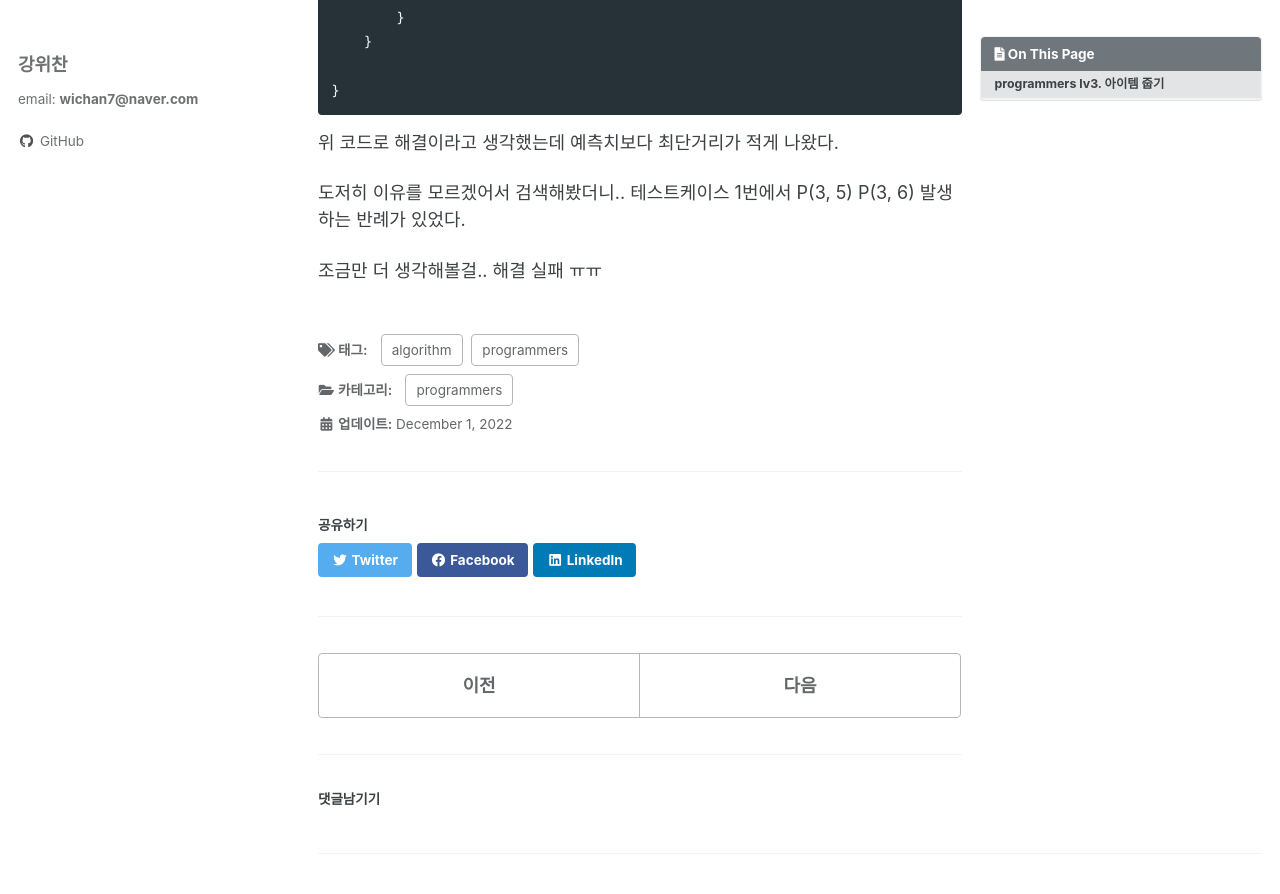
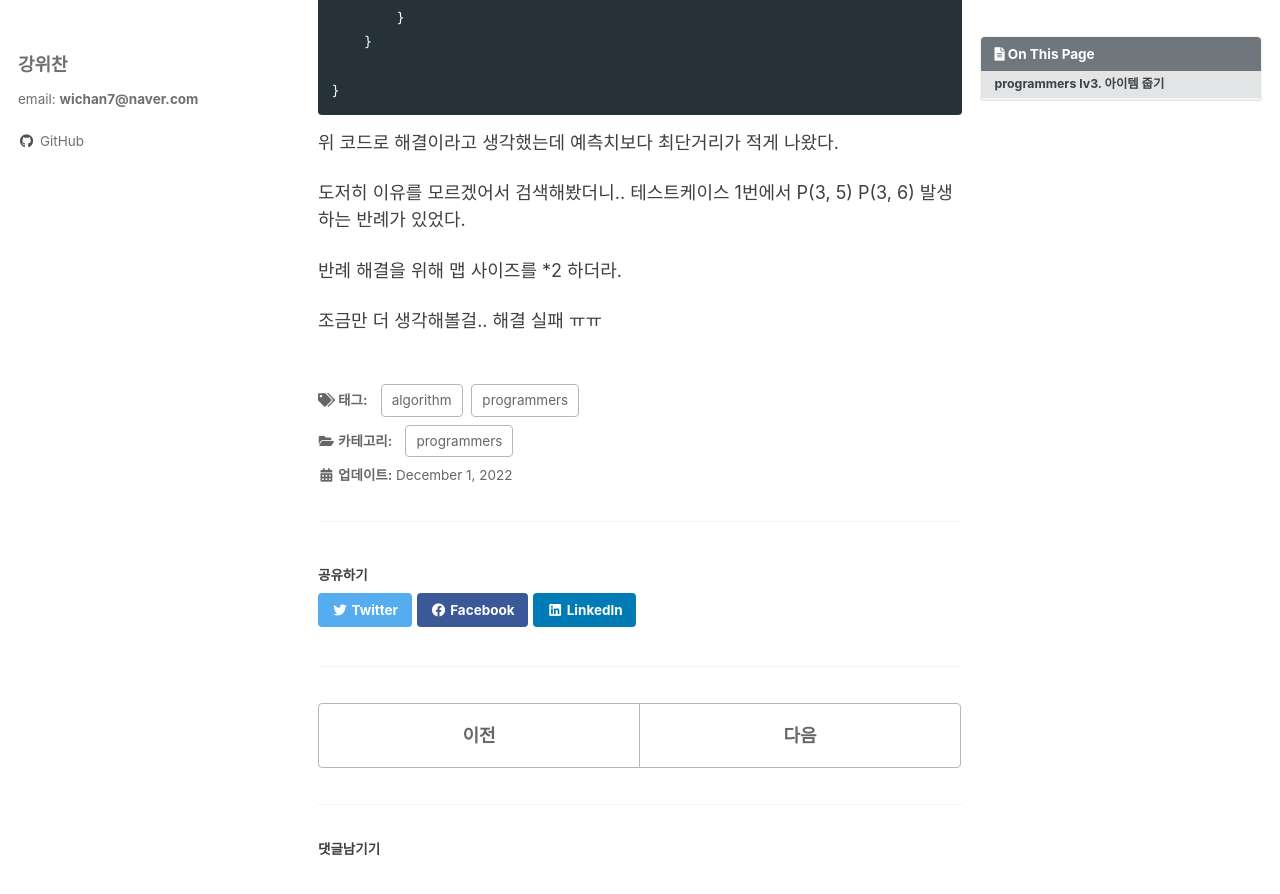
Before and after one commit to wichan7/wichan7.github.io, a Jekyll site: the page built from _posts/2022-12-01-programmers-pick-item.md, in a window 1280 px wide and 900 px high, scrolled down 3599 px. Shown: the top 894 px of the window. Built offline with Jekyll 4.4.1, drawn with Linux system fonts in a browser that asks for light colours; cached includes are drawn as plain includes; comment, search, counter and statistics services are not loaded.

Commit message:
Update 2022-12-01-programmers-pick-item.md

```diff
--- a/_posts/2022-12-01-programmers-pick-item.md
+++ b/_posts/2022-12-01-programmers-pick-item.md
@@ -157,4 +157,6 @@ function solution(rectangle, characterX, characterY, itemX, itemY) {
 
 도저히 이유를 모르겠어서 검색해봤더니.. 테스트케이스 1번에서 P(3, 5) P(3, 6) 발생하는 반례가 있었다.
 
+반례 해결을 위해 맵 사이즈를 *2 하더라.
+
 조금만 더 생각해볼걸.. 해결 실패 ㅠㅠ
```
